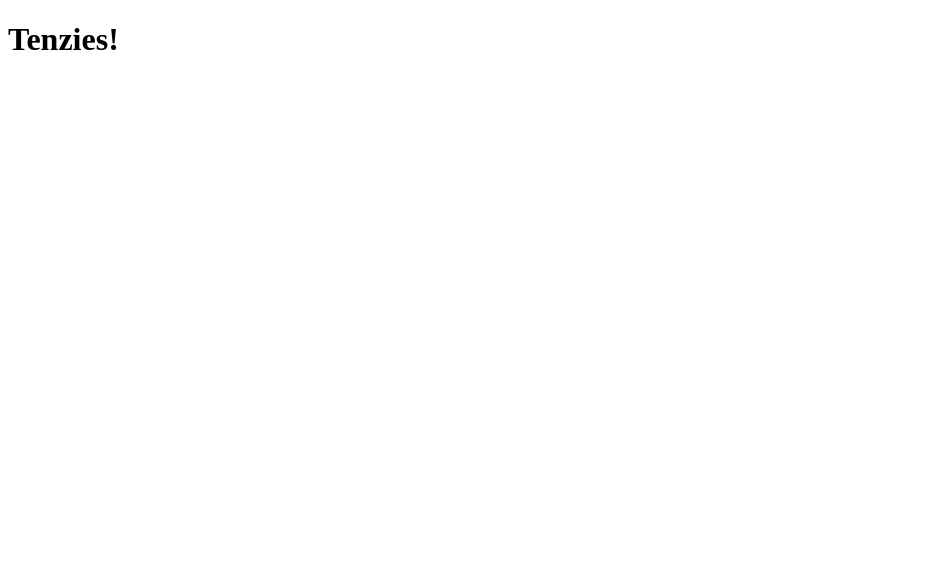
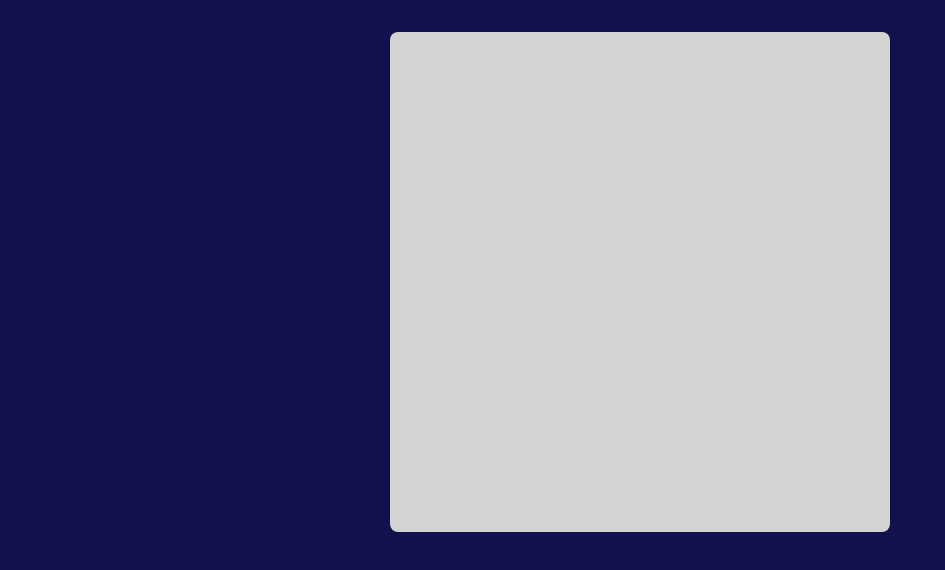
Before and after one commit to Tyriol/tenzies, a React (Vite) app: page / in a window 1280 px wide. Shown: the top 570 px of the page, without its empty margins (0-945 px from the left). Built offline with nearby package versions, Linux system fonts and the light colour scheme.

Commit message:
create game container

```diff
--- a/src/App.css
+++ b/src/App.css
@@ -0,0 +1,7 @@
+.game-container {
+  background-color: lightgray;
+  height: 500px;
+  max-width: 500px;
+  border-radius: 0.5rem;
+  margin: 0 auto;
+}
--- a/src/App.tsx
+++ b/src/App.tsx
@@ -1,11 +1,7 @@
 import "./App.css";
 
 function App() {
-  return (
-    <>
-      <h1>Tenzies!</h1>
-    </>
-  );
+  return <main className="game-container"></main>;
 }
 
 export default App;
--- a/src/index.css
+++ b/src/index.css
@@ -0,0 +1,10 @@
+* {
+  box-sizing: border-box;
+  margin: 0;
+  padding: 0;
+}
+
+body {
+  background-color: rgb(17, 17, 78);
+  padding: 2rem;
+}
```
Also changed, not shown: 2 other files (tests, documents, lock files or other folders).
